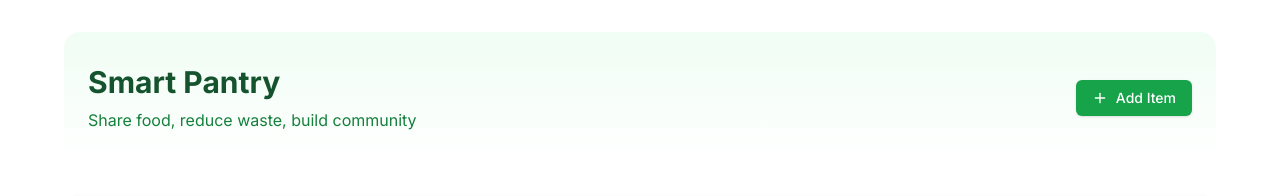
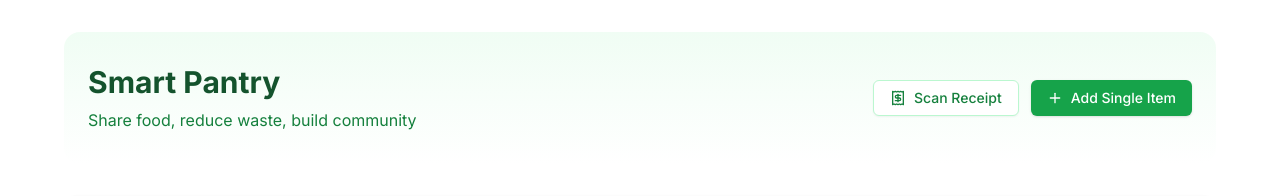
Before and after one commit to akshaychavan7/pass-the-plate, a Next.js app: page /smart-pantry in a window 1280 px wide. Shown: the top 196 px of the page. Built offline with nearby package versions, Linux system fonts and the light colour scheme.

Commit message:
add button on smart pantry page to upload receipt

```diff
--- a/app/smart-pantry/page.tsx
+++ b/app/smart-pantry/page.tsx
@@ -7,8 +7,14 @@ import Image from 'next/image'
 import { Button } from '@/components/ui/button'
 import { Input } from '@/components/ui/input'
 import { Select, SelectContent, SelectItem, SelectTrigger, SelectValue } from '@/components/ui/select'
-import { Plus, Search, Filter, Clock, MapPin, Leaf, Share2, Edit2 } from 'lucide-react'
+import { Plus, Search, Filter, Clock, MapPin, Leaf, Share2, Edit2, Upload, Receipt } from 'lucide-react'
 import { useRouter } from 'next/navigation'
+import {
+  Tooltip,
+  TooltipContent,
+  TooltipProvider,
+  TooltipTrigger,
+} from "@/components/ui/tooltip"
 
 export default function SmartPantryPage() {
   const router = useRouter()
@@ -16,18 +22,49 @@ export default function SmartPantryPage() {
   return (
     <div className="container mx-auto py-8">
       <div className="max-w-6xl mx-auto space-y-8">
-        <div className="flex justify-between items-center px-6 py-8 bg-gradient-to-b from-green-50 to-white rounded-2xl">
+        <div className="px-6 py-8 bg-gradient-to-b from-green-50 to-white rounded-2xl">
+          <div className="flex flex-col md:flex-row md:items-center md:justify-between gap-6">
             <div className="space-y-2">
               <h1 className="text-3xl font-bold text-green-900">Smart Pantry</h1>
               <p className="text-green-700">Share food, reduce waste, build community</p>
             </div>
+            <div className="flex flex-col sm:flex-row gap-3">
+              <TooltipProvider>
+                <Tooltip>
+                  <TooltipTrigger asChild>
+                    <Button
+                      variant="outline"
+                      className="gap-2 border-green-200 text-green-700 hover:bg-green-50"
+                      onClick={() => router.push('/add-bill')}
+                    >
+                      <Receipt className="h-4 w-4" />
+                      Scan Receipt
+                    </Button>
+                  </TooltipTrigger>
+                  <TooltipContent>
+                    <p>Upload a grocery receipt to add multiple items at once</p>
+                  </TooltipContent>
+                </Tooltip>
+              </TooltipProvider>
+
+              <TooltipProvider>
+                <Tooltip>
+                  <TooltipTrigger asChild>
                     <Button
                       className="gap-2 bg-green-600 hover:bg-green-700 text-white"
                       onClick={() => router.push('/add-food')}
                     >
                       <Plus className="h-4 w-4" />
-            Add Item
+                      Add Single Item
                     </Button>
+                  </TooltipTrigger>
+                  <TooltipContent>
+                    <p>Add a single food item manually</p>
+                  </TooltipContent>
+                </Tooltip>
+              </TooltipProvider>
+            </div>
+          </div>
         </div>
 
         <Card className="border-green-100">
--- a/components/BillImageAnalyzer.tsx
+++ b/components/BillImageAnalyzer.tsx
@@ -103,16 +103,23 @@ export function BillImageAnalyzer() {
 
       if (!response.ok) {
         const errorData = await response.json()
+        console.error("Backend error:", errorData)
         throw new Error(errorData.detail || "Failed to parse bill")
       }
 
       const data = await response.json()
+      if (!Array.isArray(data)) {
+        console.error("Invalid response format:", data)
+        throw new Error("Invalid response format from server")
+      }
+
       setParsedItems(data)
       toast({
         title: "Bill Parsed",
         description: "Receipt data extracted successfully!",
       })
     } catch (error) {
+      console.error("Error parsing bill:", error)
       toast({
         title: "Error",
         description: error instanceof Error ? error.message : "Failed to analyze bill.",
```
Lines whose indentation alone changed are shown as unchanged.
